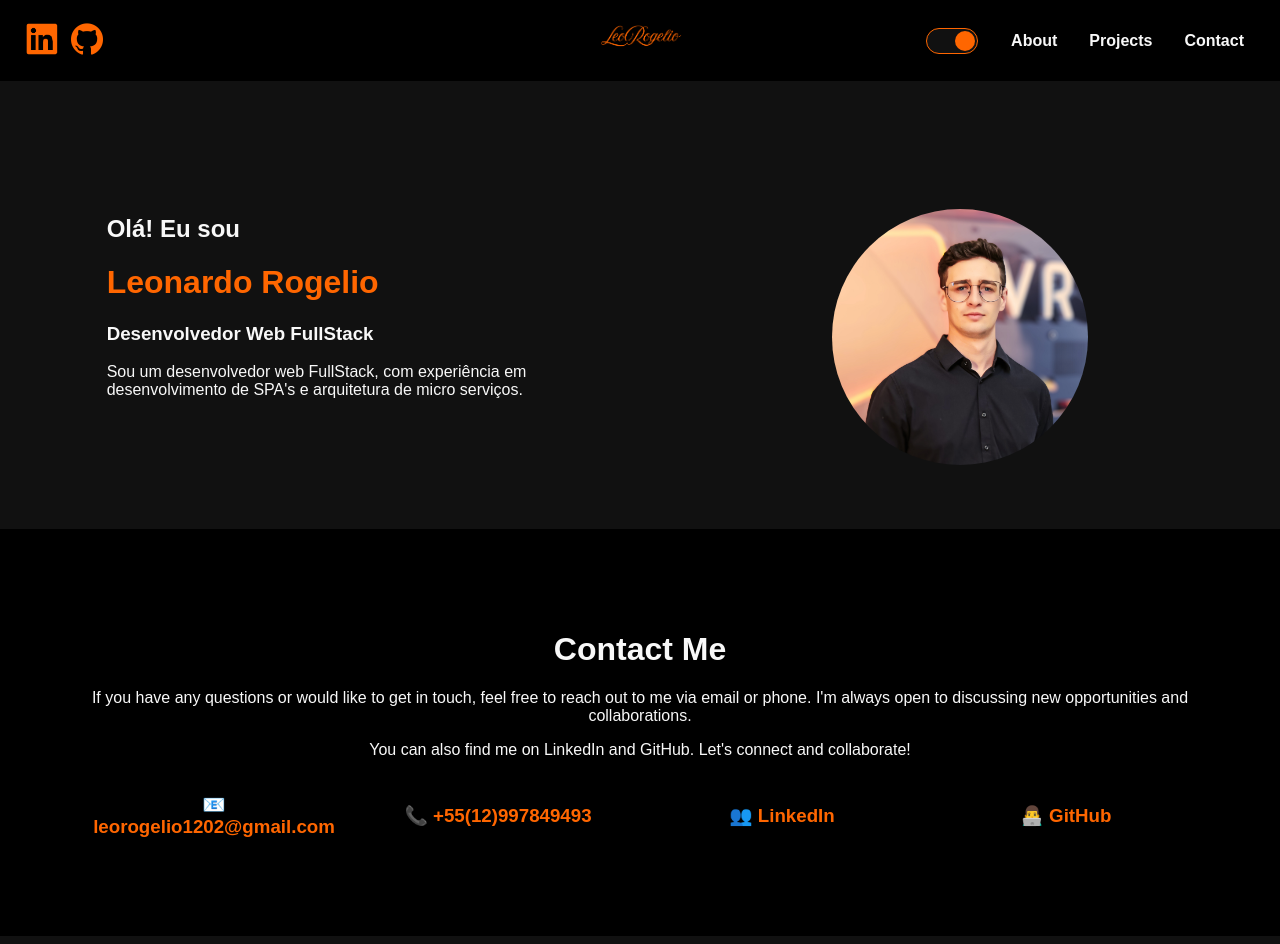
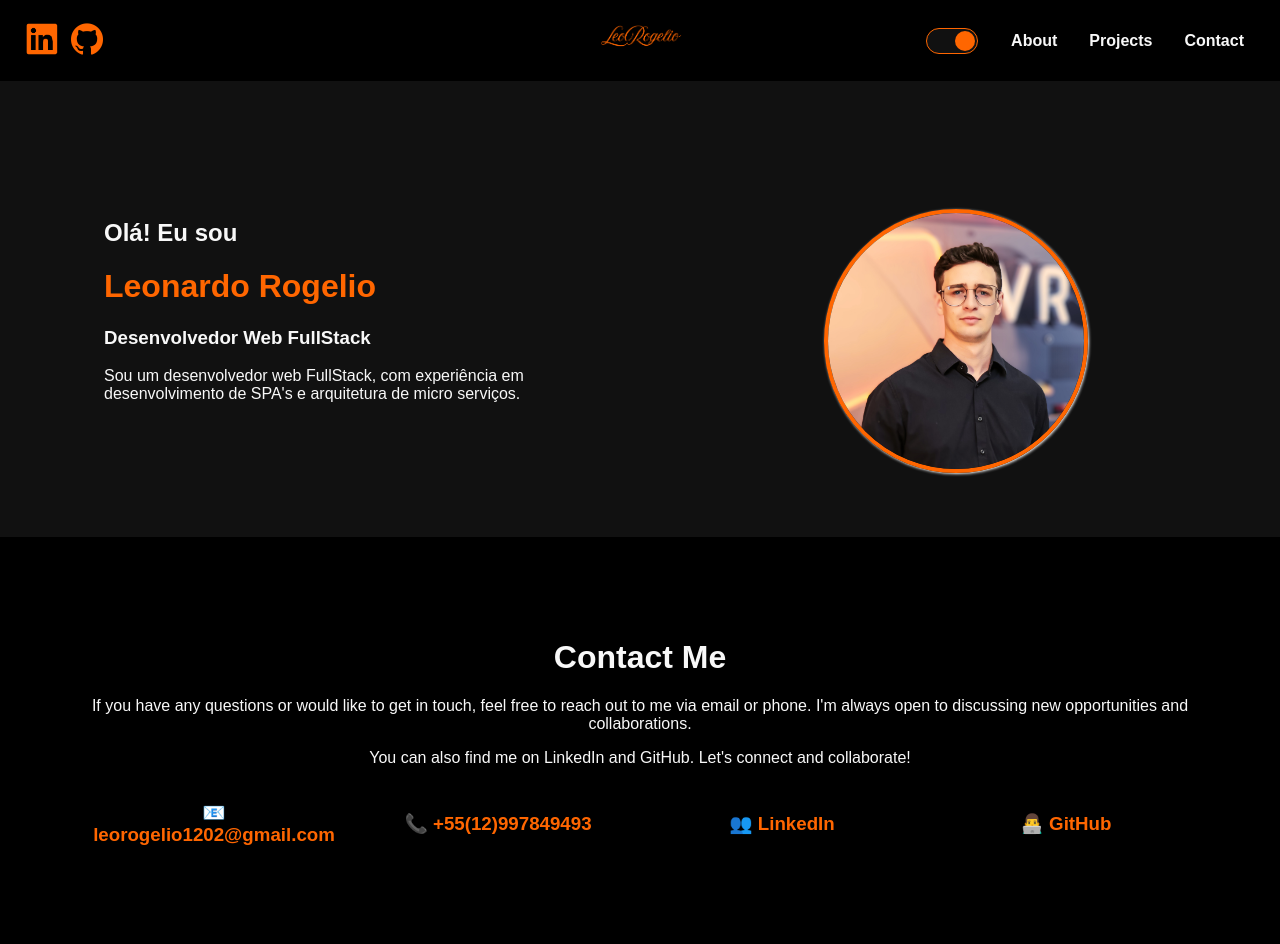
Before and after one commit to LeoRogelioSilva/myportfolio, a React (Create React App) app: page / in a window 1280 px wide. Built offline with nearby package versions, Linux system fonts and the light colour scheme.

Commit message:
:lipstick: Update profile photo style

```diff
--- a/src/components/profile/Profile.css
+++ b/src/components/profile/Profile.css
@@ -29,6 +29,8 @@
   margin-right: 15%;
   margin-top: 5%;
   border-radius: 50%;
+  border: 4px solid var(--accent-color);
+  box-shadow: 1px 1px 3px var(--text-color);
   width: 20vw;
   height: 20vw;
   overflow: hidden;
```
